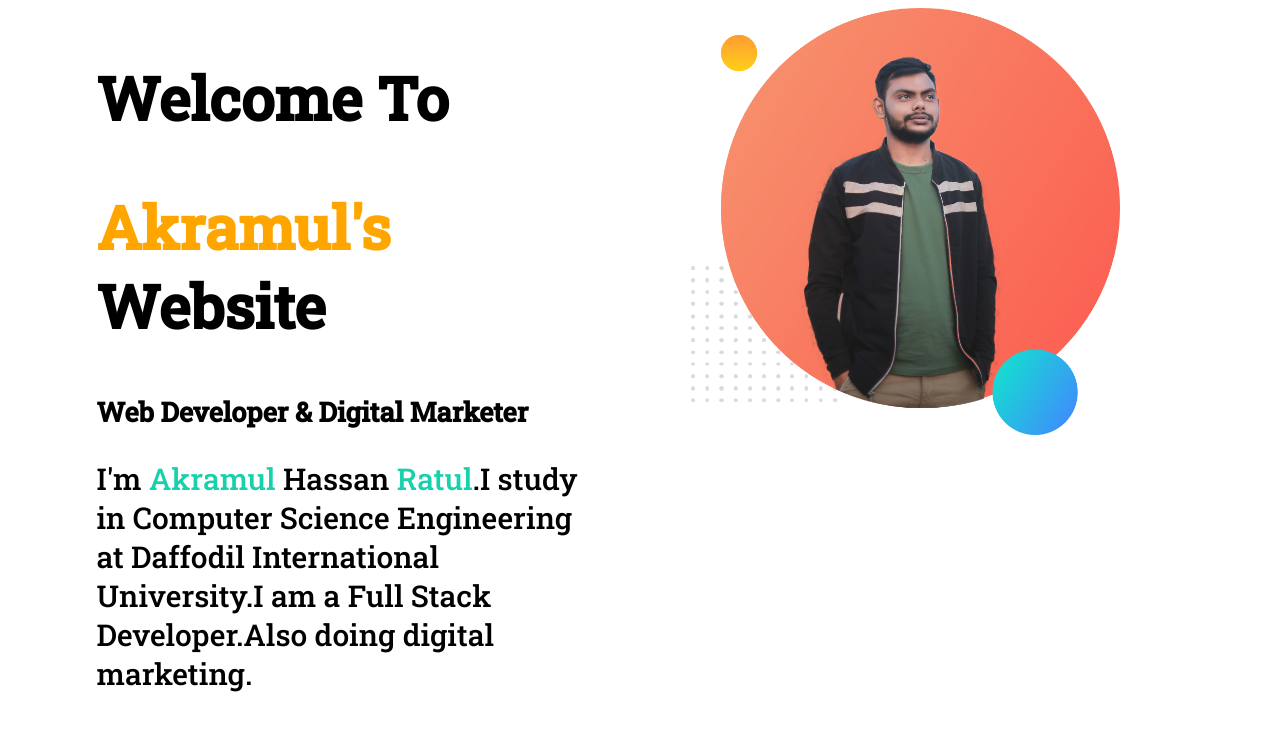
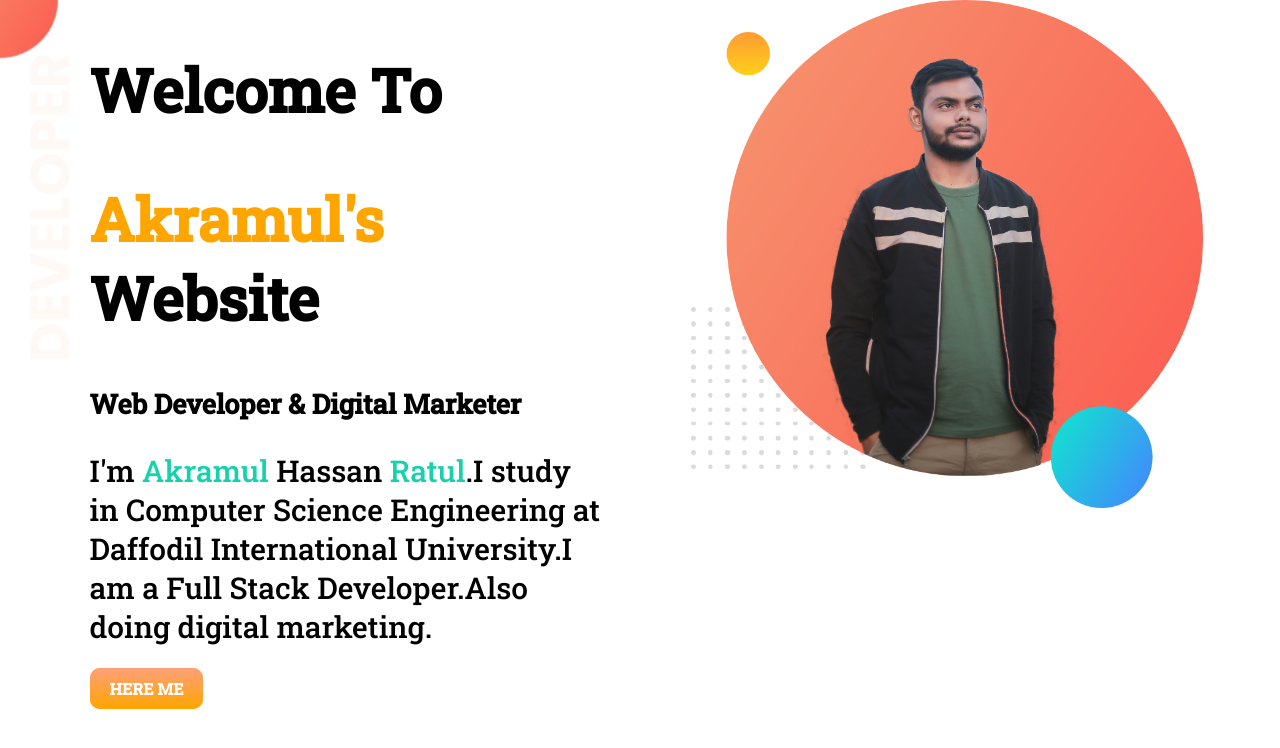
Before and after one commit to akramulratul/web-portfolio, a plain HTML site: page index.html in a window 1280 px wide. Drawn offline with Linux system fonts and the light colour scheme.

Commit message:
last top

```diff
--- a/index.html
+++ b/index.html
@@ -9,13 +9,13 @@
     <link rel="stylesheet" href="style.css">
 </head>
 <body>
- <section>
+ <section class="top-banner">
      <div class="half">
         <h1>Welcome To</h1>
             <h1><span class="name-highlight">Akramul's</span> Website</h1>
 
             <h2><b>Web Developer & Digital Marketer</b></h2>
-            <p>I'm <font color="#17d1ac">Akramul</font> Hassan <font color="#17d1ac">Ratul</font>.I study in Computer Science Engineering at Daffodil International University.I am a Full Stack Developer.Also doing digital marketing.</p>
+            <p>I'm <font color="#17d1ac">Akramul</font> Hassan <font color="#17d1ac">Ratul</font>.I study in Computer Science Engineering at Daffodil International University.I am a Full Stack Developer.Also doing digital marketing.</p><a class="link-button" target="_blank" href="https://www.linkedin.com/in/akramul-r-738977141/">HERE ME</a>
      </div>
      <div class="half">
         <img src="images\portfolio pic.png">
--- a/style.css
+++ b/style.css
@@ -6,6 +6,7 @@ p{
 }
 body{
     font-family: 'Roboto Slab', serif;
+    margin: 0;
 }
 .name-highlight{
     color: orange;
@@ -18,6 +19,23 @@ body{
     font-size: large;
 }
 .half img{
-    width: 85%;
+    width: 100%;
 
 }
+.top-banner{
+    background-image: url("images/top-banner.png");
+    background-repeat: no-repeat;
+}
+section{
+    height: 500px;
+}
+.link-button{
+    text-decoration: none;
+    background-image: linear-gradient(lightSalmon,orange);
+    font-size: medium;
+    background-color: orange;
+    padding: 10px 20px;
+    border-radius: 10px;
+    color: white;
+    font-weight: 900;
+}
```
